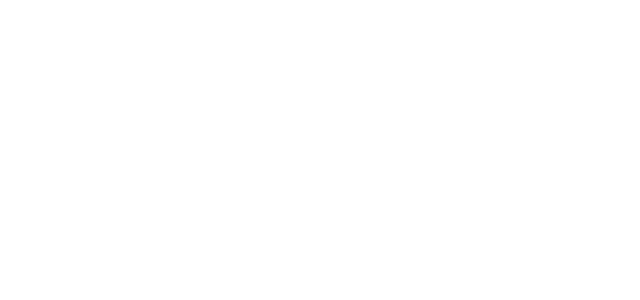
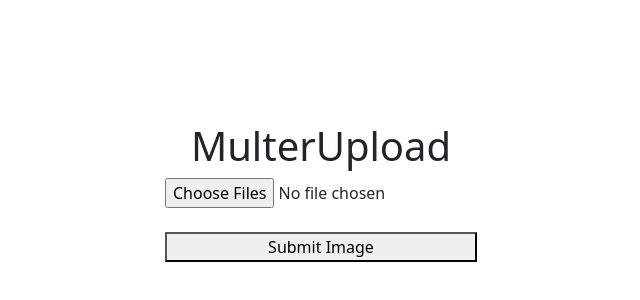
Before and after one commit to kabindrr/LibraryClient, a React (Vite) app: page / in a window 1280 px wide. Before the commit this address had no page. Shown: the part 208-508 px from the top of the page, without its empty margins (319-959 px from the left). Built offline with nearby package versions, Linux system fonts and the light colour scheme.

Commit message:
multerupload

```diff
--- a/src/App.jsx
+++ b/src/App.jsx
@@ -3,11 +3,14 @@ import { StudentRegister } from "./components/StudentRegister";
 import { StudentLogin } from "./components/StudentLogin";
 import { Route, Routes } from "react-router-dom";
 import EmailVerify from "./components/EmailVerify";
+import MulterUpload from "./components/MulterUpload";
 
 const App = () => {
   return (
     <>
       <Routes>
+        <Route path="/" element={<MulterUpload />} />
+
         <Route path="/signin" element={<StudentLogin />} />
 
         <Route path="/signup" element={<StudentRegister />} />
--- /dev/null
+++ b/src/components/MulterUpload.jsx
@@ -0,0 +1,73 @@
+import { useState } from "react";
+import { Form } from "react-bootstrap";
+import axios from "axios";
+{
+  /* todo:
+    1. Input field to upload images
+    2. form-data
+    3. add images to form-add(append)
+    4. axios call to backend => send form-data as data */
+}
+
+const MulterUpload = () => {
+  const [images, setImages] = useState([]);
+
+  const handleChange = (e) => {
+    const { name, value, files } = e.target;
+    if (name === "my_images") {
+      const img = Array.from(files);
+      setImages({ ...images, [name]: img });
+      return;
+    }
+
+    setImages({ ...images, [name]: value });
+    // const { files } = e.target;
+    // const img = Array.from(files);
+    // setImages(img);
+  };
+
+  const handleImageSubmit = async (e) => {
+    e.preventDefault();
+    console.log(images);
+    // 1. form-data
+    // const myFormData = new FormData();
+
+    // // 2. add (append) all the state value (form) to formData
+    // [...images].forEach((item) => myFormData.append("images", item));
+
+    // // 3. axios and send to server
+    // try {
+    //   const url = "http://localhost:8010/api/v1/image-upload";
+    //   const { message, imageURL } = await axios(url, {
+    //     method: "post",
+    //     data: myFormData,
+    //   });
+
+    //   console.log(imageURL);
+    // } catch (error) {
+    //   console.log(error);
+    // }
+  };
+  return (
+    <div
+      className=" w-100 d-flex flex-column gap-8 justify-content-center align-items-center"
+      style={{ minHeight: "100vh" }}
+    >
+      <h1>MulterUpload</h1>
+
+      <Form className="d-flex flex-column gap-4" onSubmit={handleImageSubmit}>
+        <input
+          type="file"
+          name="my_images"
+          multiple
+          required
+          accept="image/png, image/jpeg"
+          onChange={handleChange}
+        />
+        <button type="submit">Submit Image</button>
+      </Form>
+    </div>
+  );
+};
+
+export default MulterUpload;
```
